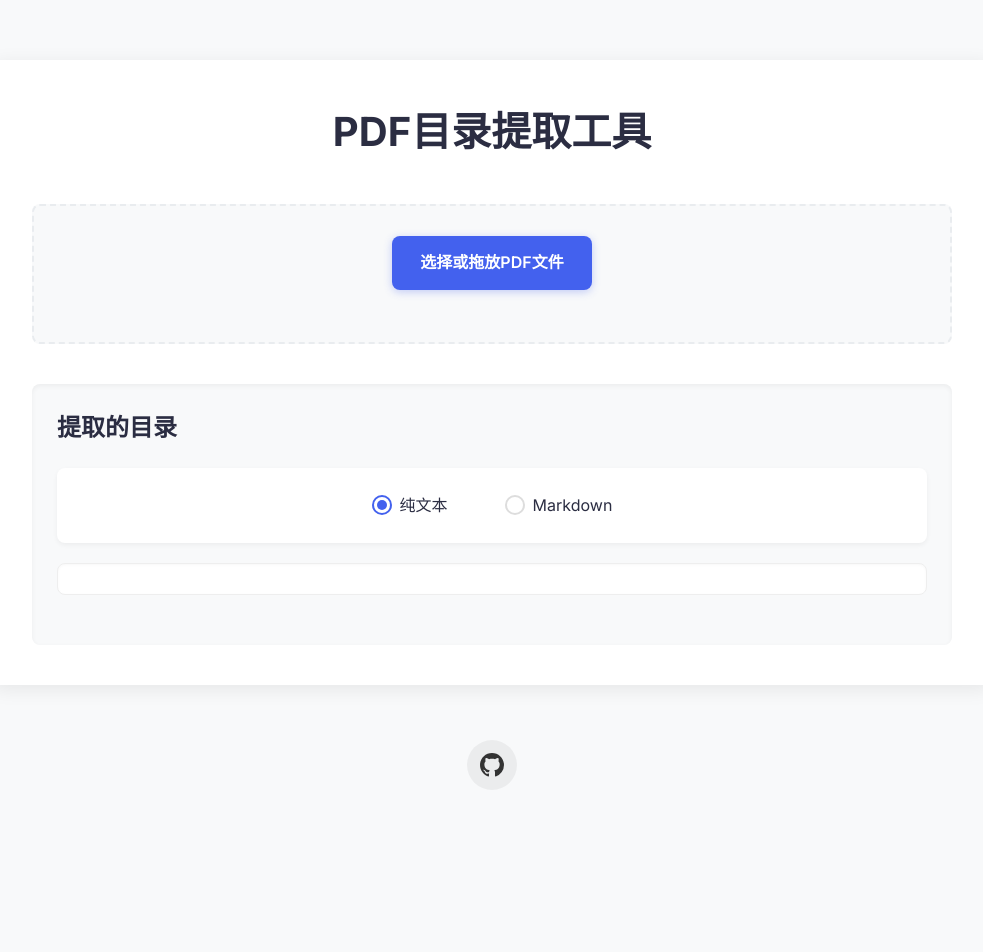
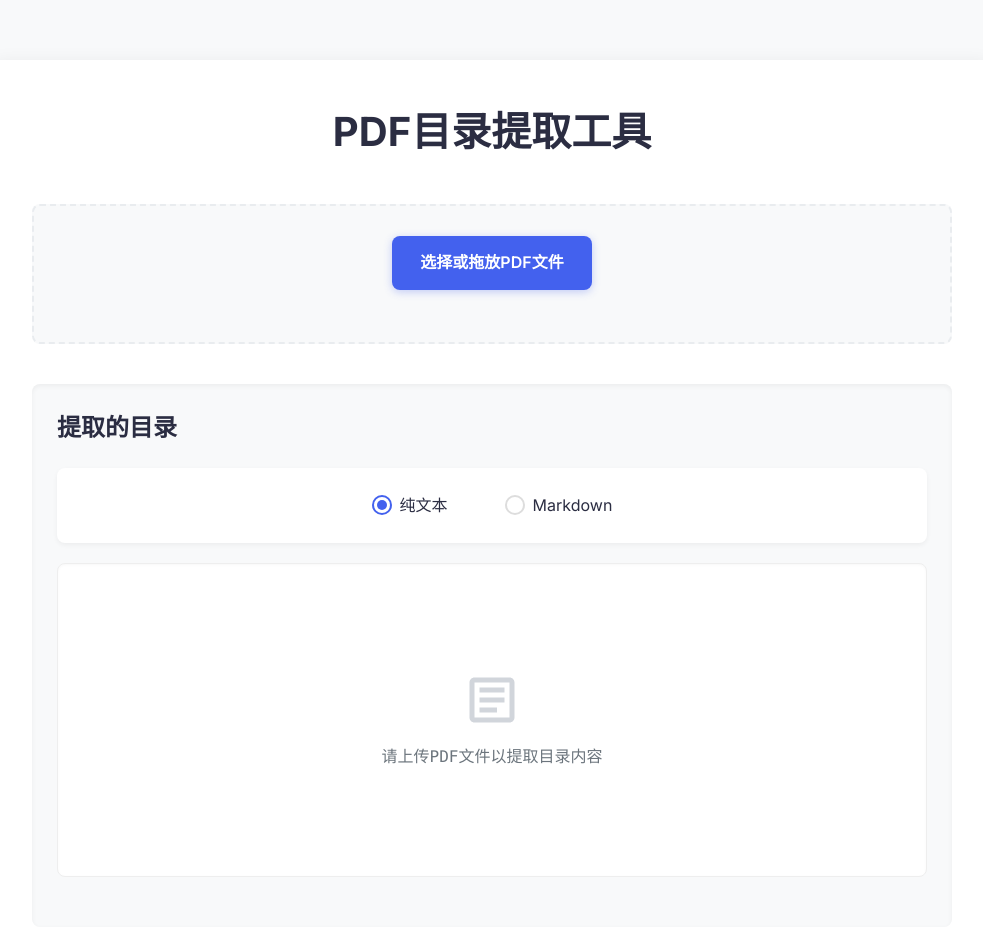
Before and after one commit to OliviaSwitch/extract_toc_from_pdf, a plain HTML site: page index.html in a window 1280 px wide. Shown: the top 952 px of the page, without its empty margins (148-1131 px from the left). Before the commit the page ends 825 px from the top, so only its background shows below. Drawn offline with nearby package versions, Linux system fonts and the light colour scheme.

Commit message:
添加PDF目录提取工具的空状态提示和样式

```diff
--- a/css/styles.css
+++ b/css/styles.css
@@ -113,6 +113,29 @@ input[type="file"] {
   border: 1px solid #eee;
   border-radius: var(--border-radius);
   box-shadow: inset 0 1px 3px rgba(0, 0, 0, 0.03);
+}
+
+.toc-empty-state {
+  display: flex;
+  flex-direction: column;
+  align-items: center;
+  justify-content: center;
+  padding: 40px 20px;
+  color: var(--text-light);
+  text-align: center;
+}
+
+.toc-empty-state svg {
+  width: 60px;
+  height: 60px;
+  margin-bottom: 15px;
+  fill: #d1d5db;
+}
+
+.toc-empty-state p {
+  font-size: 16px;
+  max-width: 300px;
+  line-height: 1.5;
 }
 
 .export-buttons {
--- a/index.html
+++ b/index.html
@@ -30,7 +30,14 @@
         <div class="spinner"></div>
         <p>正在处理中...</p>
       </div>
-      <div id="tocResult" class="toc-result"></div>
+      <div id="tocResult" class="toc-result">
+        <div class="toc-empty-state" id="emptyState">
+          <svg xmlns="http://www.w3.org/2000/svg" viewBox="0 0 24 24">
+            <path d="M19 5v14H5V5h14m0-2H5c-1.1 0-2 .9-2 2v14c0 1.1.9 2 2 2h14c1.1 0 2-.9 2-2V5c0-1.1-.9-2-2-2zm-5 14H7v-2h7v2zm3-4H7v-2h10v2zm0-4H7V7h10v2z"/>
+          </svg>
+          <p>请上传PDF文件以提取目录内容</p>
+        </div>
+      </div>
       <div class="export-buttons" style="display: none;" id="exportButtons">
         <button id="copyBtn" class="btn">复制到剪贴板</button>
         <button id="downloadBtn" class="btn">下载为文本文件</button>
--- a/js/main.js
+++ b/js/main.js
@@ -14,6 +14,7 @@ document.addEventListener('DOMContentLoaded', function() {
   const downloadMarkdownBtn = document.getElementById('downloadMarkdownBtn');
   const formatRadios = document.querySelectorAll('input[name="format"]');
   const dropArea = document.getElementById('dropArea');
+  const emptyState = document.getElementById('emptyState');
 
   // 存储提取的目录数据
   let extractedOutline = null;
@@ -125,6 +126,7 @@ document.addEventListener('DOMContentLoaded', function() {
   async function extractOutline(pdf) {
     const outline = await pdf.getOutline();
     if (!outline || outline.length === 0) {
+      showEmptyState('未能从PDF中提取到目录，可能该PDF未包含目录结构');
       throw new Error('未在PDF中找到目录。');
     }
     return outline;
@@ -306,4 +308,26 @@ document.addEventListener('DOMContentLoaded', function() {
     }
   `;
   document.head.appendChild(style);
+
+  // 显示空状态提示
+  function showEmptyState(message) {
+    if (!emptyState) {
+      emptyState = document.createElement('div');
+      emptyState.className = 'toc-empty-state';
+      emptyState.innerHTML = `
+        <svg xmlns="http://www.w3.org/2000/svg" viewBox="0 0 24 24">
+          <path d="M19 5v14H5V5h14m0-2H5c-1.1 0-2 .9-2 2v14c0 1.1.9 2 2 2h14c1.1 0 2-.9 2-2V5c0-1.1-.9-2-2-2zm-5 14H7v-2h7v2zm3-4H7v-2h10v2zm0-4H7V7h10v2z"/>
+        </svg>
+        <p>${message}</p>
+      `;
+      tocResult.innerHTML = '';
+      tocResult.appendChild(emptyState);
+    } else {
+      emptyState.querySelector('p').textContent = message;
+      emptyState.style.display = 'flex';
+    }
+  }
+
+  // 初始化时显示空状态
+  showEmptyState('请上传PDF文件以提取目录内容');
 });
```
